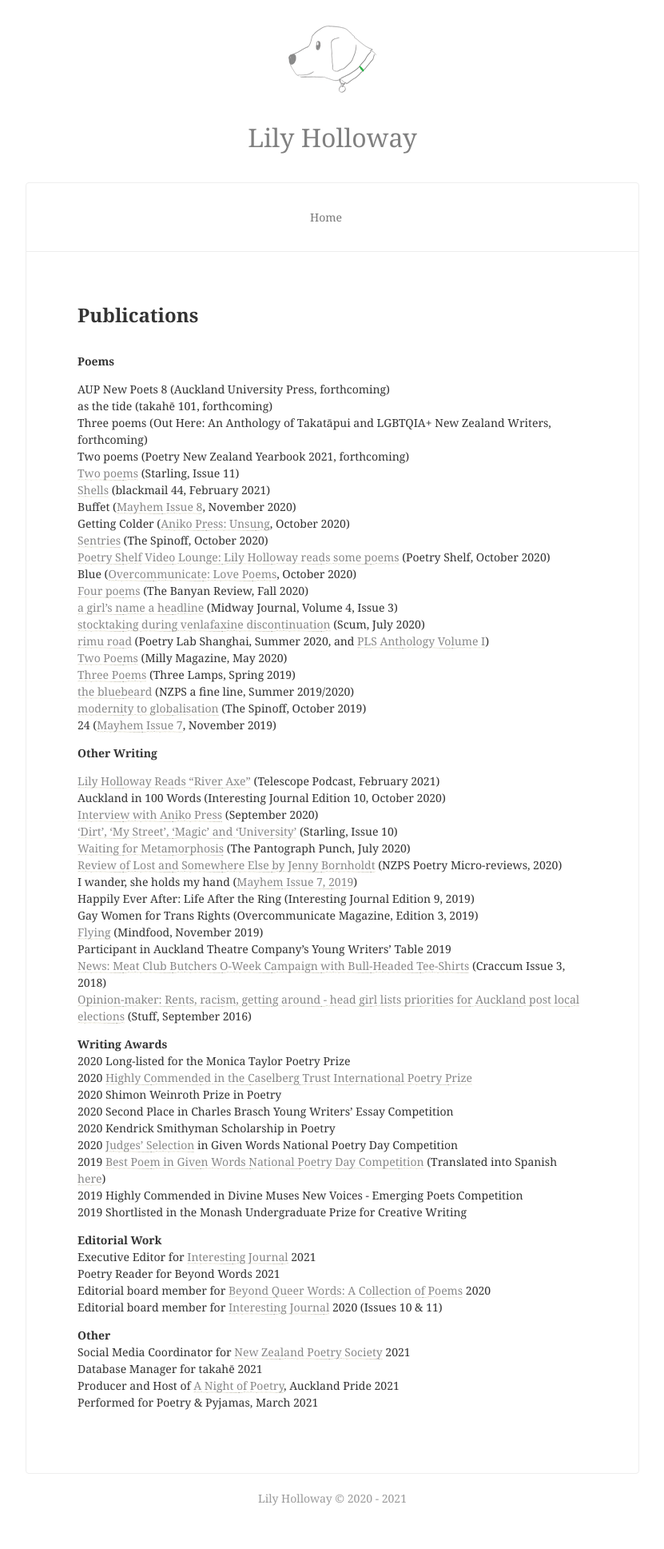
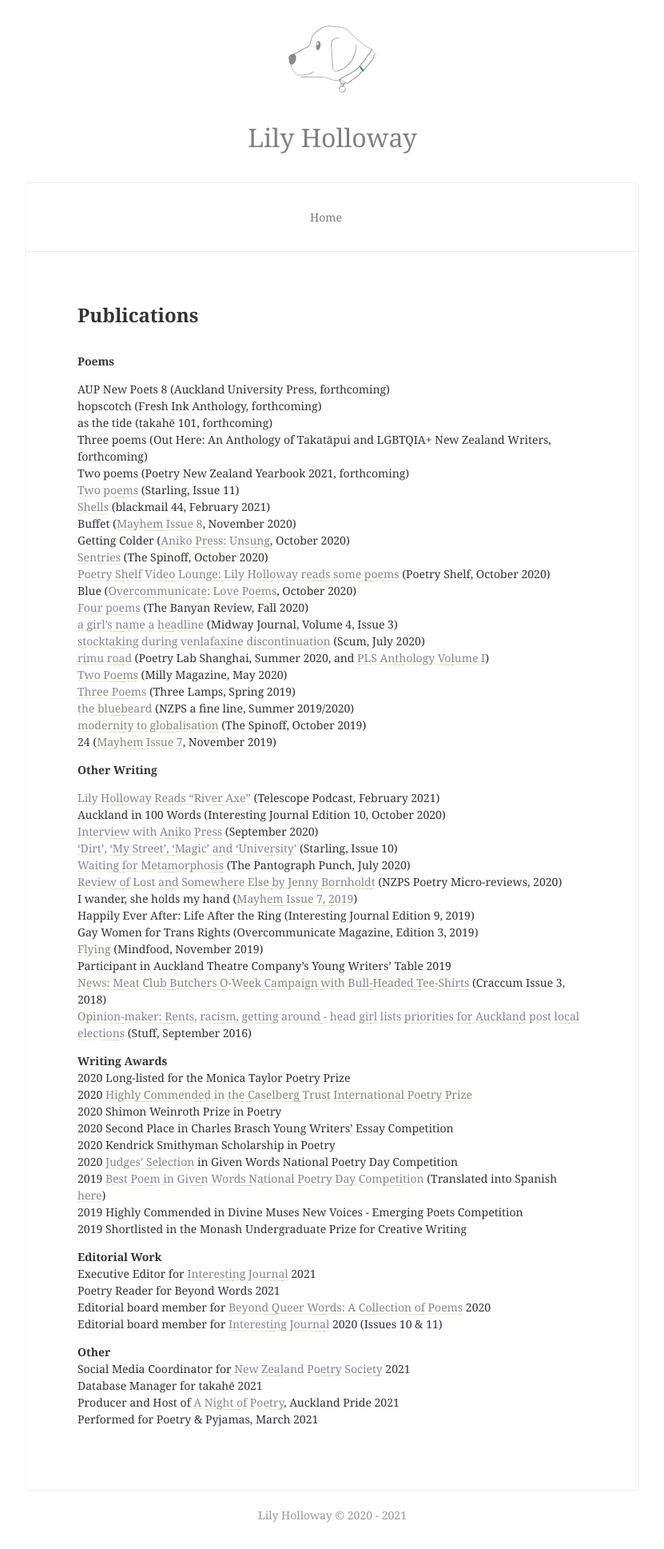
Before and after one commit to lilyholloway/lilyholloway.github.io, a Jekyll site: the page built from cv.md, in a window 1280 px wide. Shown: the whole page at 80% size, without its empty margins (224-1055 px from the left). Built offline with Jekyll 4.4.1, drawn with Linux system fonts in a browser that asks for light colours; nearby versions of some CDN libraries; before the commit the page ends 1916 px from its top, so only the background shows below that.

Commit message:
Update cv.md

```diff
--- a/cv.md
+++ b/cv.md
@@ -7,6 +7,7 @@ description: Publications and Awards
 <b>Poems</b><br>
 
 AUP New Poets 8 (Auckland University Press, forthcoming)<br>
+hopscotch (Fresh Ink Anthology, forthcoming)<br>
 as the tide (takahē 101, forthcoming)<br>
 Three poems (Out Here: An Anthology of Takatāpui and LGBTQIA+ New Zealand Writers, forthcoming)<br>
 Two poems (Poetry New Zealand Yearbook 2021, forthcoming)<br>
```
